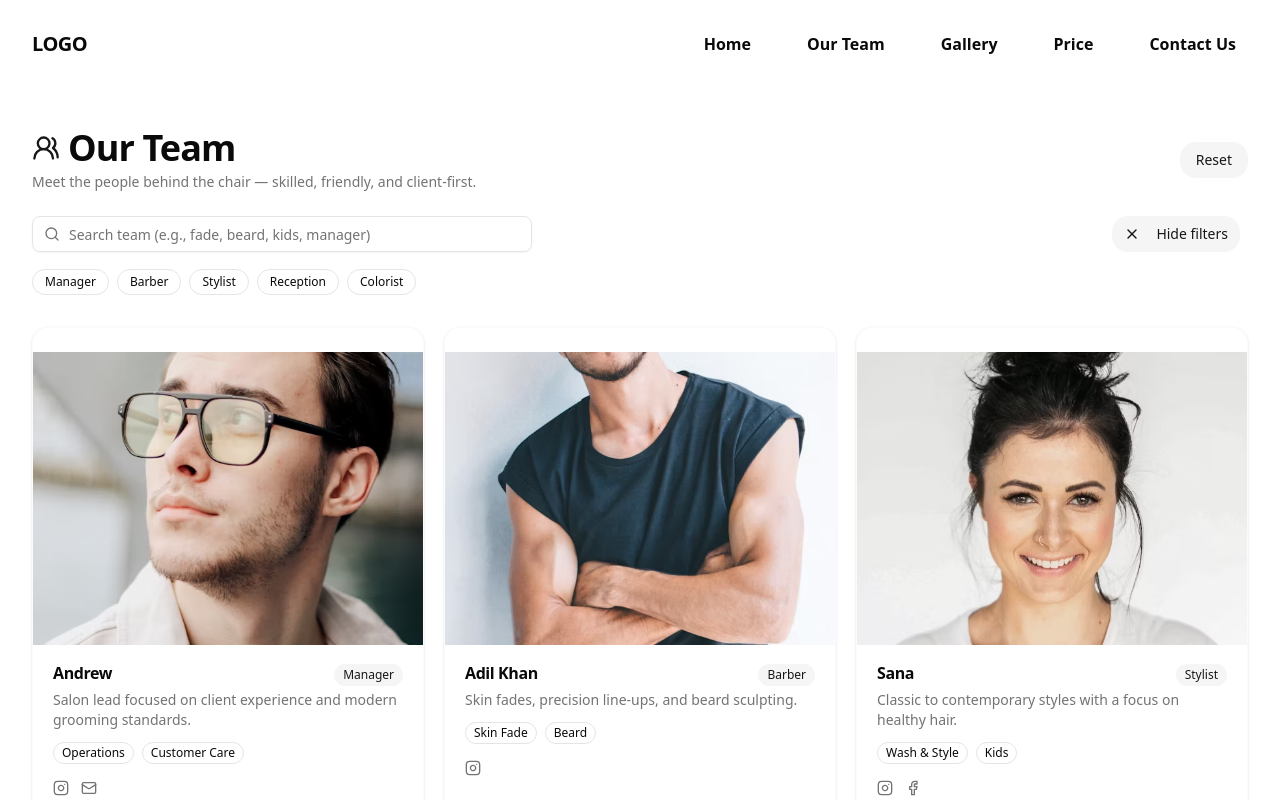
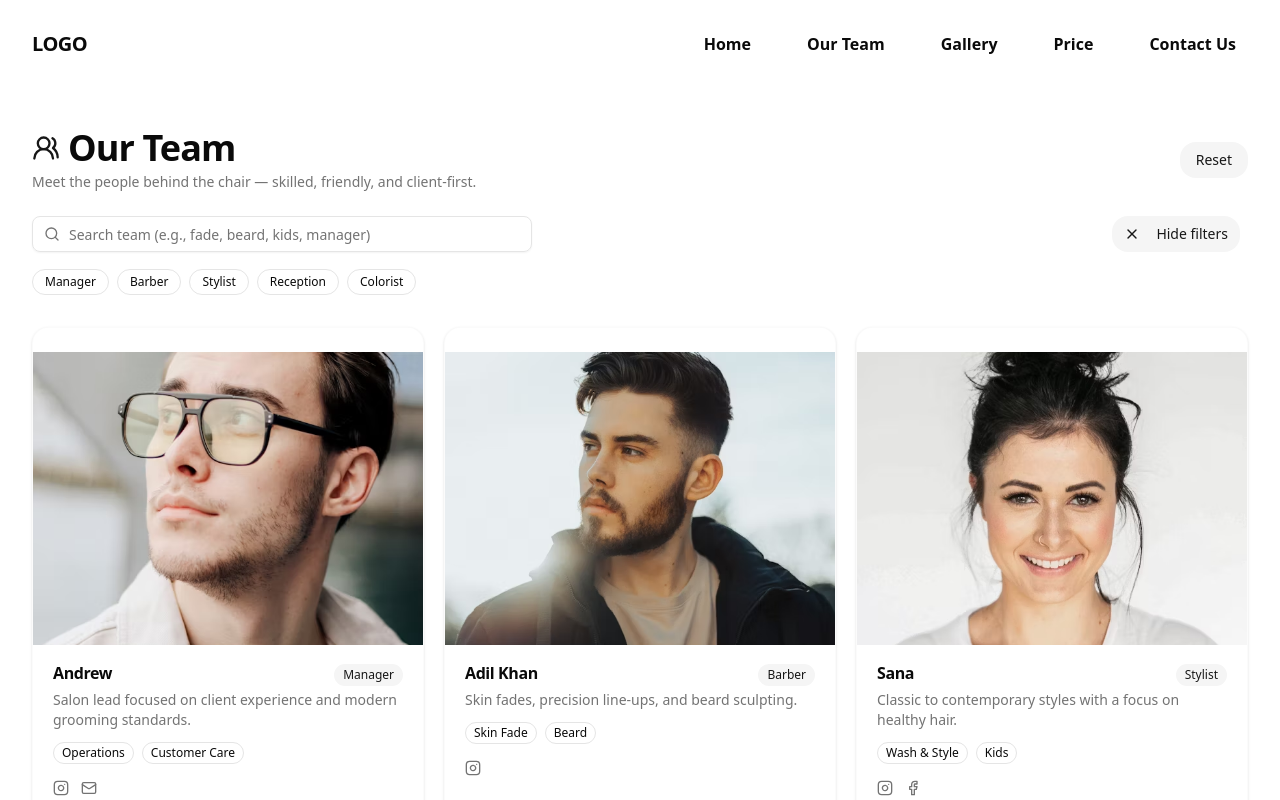
Before and after one commit to Hamza-Yaseen1/Saloon_web, a Next.js app: page /team in a window 1280 px wide. Shown: the top 800 px of the page. Built offline with nearby package versions, Linux system fonts and the light colour scheme.

Commit message:
Update team member photo for Adil Khan

```diff
--- a/app/team/page.tsx
+++ b/app/team/page.tsx
@@ -49,7 +49,7 @@ const TEAM: TeamMember[] = [
     id: "adil",
     name: "Adil Khan",
     role: "Barber",
-    photo: "/images/team-2.avif",
+    photo: "/images/gallary-1.avif",
     bio: "Skin fades, precision line-ups, and beard sculpting.",
     tags: ["Skin Fade", "Beard"],
     socials: { instagram: "https://instagram.com/" },
```
